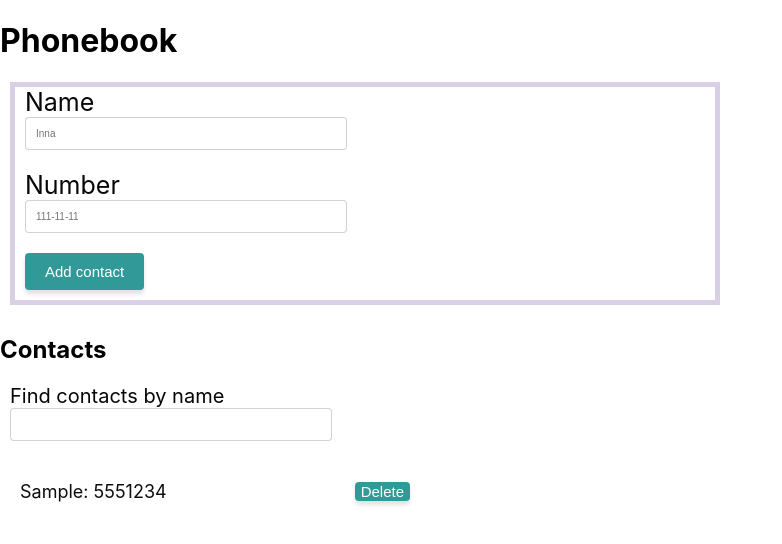
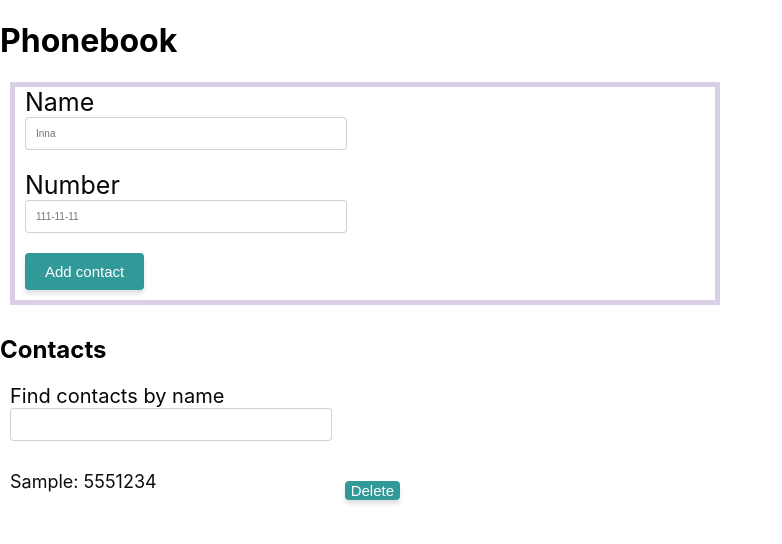
Before and after one commit to 13Inna/goit-react-hw-06-phonebook, a React (Create React App) app: page / in a window 1280 px wide. Both pictures are taken after typing "Sample", "5551234" into the empty fields and a click on the button "Add contact". Shown: the top 544 px of the page, without its empty margins (0-782 px from the left). Built offline with nearby package versions, Linux system fonts and the light colour scheme.

Commit message:
переробила помилки в консолі

```diff
--- a/src/components/Contact/Contact.jsx
+++ b/src/components/Contact/Contact.jsx
@@ -1,30 +0,0 @@
-import PropTypes from 'prop-types';
-import css from './Contact.module.css';
-import { useDispatch } from 'react-redux';
-import { deleteContact } from '../../redux/contactsSlice';
-
-export const Contact = ({ contact }) => {
-  const dispatch = useDispatch();
-  const onDeleteContact = () => dispatch(deleteContact(contact.id));
-
-  return (
-        <div className={css.item} key={contact.id}>
-            <p className={css.info}>
-                {contact.name}: {contact.number}
-            </p>
-            <section className={css.sec_btn}>
-            <button
-                className={css.btn}
-                type="button"
-                onClick={() => onDeleteContact(contact.id)}>
-                Delete
-                </button>
-            </section>
-        </div>
-    )
-};
-
-
-Contact.propTypes = {
-  contact: PropTypes.object,
-};
--- a/src/components/ContactForm/ContactForm.jsx
+++ b/src/components/ContactForm/ContactForm.jsx
@@ -2,29 +2,31 @@ import css from './ContactForm.module.css';
 import { useDispatch, useSelector } from 'react-redux';
 
 import { addContact } from '../../redux/contactsSlice';
-import { getContacts } from '../../redux/selectors';
+
 
 const ContactForm = () => {
   const dispatch = useDispatch();
-  const contacts = useSelector(getContacts);
+  const contacts = useSelector(state => state.contacts);
 
-  const handleSubmit = e => {
-    e.preventDefault();
-    const form = e.target;
-    const name = form.elements.name.value;
-    const number = form.elements.number.value;
-    form.reset();
-    if (contacts.value.find(contact => contact.name.toLowerCase() === name.toLowerCase())) {
+  function handlerSubmit(evt){
+    evt.preventDefault();
+    const form = evt.target;
+    const name = form.name.value;
+    const contact = form.number.value;
+
+    if (contacts.find(contact => contact.name.toLowerCase() === name.toLowerCase())) {
       alert(`${name} is already in contacts`);
       return false;
     }
-    dispatch(addContact(name, number));
-    return true;
-  };
+    dispatch(addContact(name, contact));
+    alert(`${name} is added to the contact list!`);
+
+    form.reset();
+  }
 
 
   return (
-      <form className={css.form} onSubmit={handleSubmit} autoComplete="off">
+      <form className={css.form} onSubmit={handlerSubmit} autoComplete="off">
         <label className={css.label}>
           Name
           <input
@@ -34,7 +36,6 @@ const ContactForm = () => {
             placeholder="Inna"
             pattern="^[a-zA-Zа-яА-Я]+(([' -][a-zA-Zа-яА-Я ])?[a-zA-Zа-яА-Я]*)*$"
             title="Name may contain only letters, apostrophe, dash and spaces. For example Adrian, Jacob Mercer, Charles de Batz de Castelmore d'Artagnan"
-            required
           />
         </label>
         <label className={css.label}>
--- a/src/components/ContactList/ContactList.jsx
+++ b/src/components/ContactList/ContactList.jsx
@@ -1,34 +1,46 @@
-import PropTypes from 'prop-types';
 import css from './ContactList.module.css';
-import { useSelector } from 'react-redux';
+import { useSelector, useDispatch } from 'react-redux';
 import { getContacts, getFilter } from '../../redux/selectors';
-import { Contact } from '../Contact/Contact';
+import { deleteContact } from '../../redux/contactsSlice';
 
-const ContactList = () => {
+export function ContactList() {
   const contacts = useSelector(getContacts);
-  const { input } = useSelector(getFilter);
+  const filterValue = useSelector(getFilter);
 
-  if (!contacts) {
-    return null;
-  }
-  const visibleContacts = contacts.value.filter(contact =>
-    contact.name.includes(input.toLowerCase())
-  );
+  const dispatch = useDispatch();
+
+  const onDeleteContact = evt => {
+    dispatch(deleteContact(evt.target.id));
+    alert(`This contact is delited from your phonebook!`);
+};
+
+
+  const getVisibilityContacts = () => {
+    if (!filterValue || filterValue === '') {
+      return contacts;
+    }
+
+    return contacts.filter(contact =>
+      contact.name.toLowerCase().includes(filterValue)
+    );
+  };
+
+  const visibilityContacts = getVisibilityContacts();
 
   return (
     <ul className={css.list}>
-      {visibleContacts.map(contact => (
+      {visibilityContacts.map(contact => (
         <li className={css.item} key={contact.id}>
-          <Contact contact={contact} />
+            {contact.name}: {contact.number}
+            <button className={css.btn}
+              type="button" id={contact.id} onClick={onDeleteContact}>
+                Delete
+            </button>
         </li>
       ))}
     </ul>
  );
 };
 
-ContactList.propTypes = {
-  contacts: PropTypes.object,
-  input: PropTypes.string,
-};
 
 export default ContactList;
--- a/src/components/ContactList/ContactList.module.css
+++ b/src/components/ContactList/ContactList.module.css
@@ -5,3 +5,32 @@
     font-size: 18px;
     padding: 0;
 }
+
+.item {
+    display: flex;
+    flex-basis: 300px;
+    justify-content: space-between;
+    width: 400px;
+}
+
+
+.btn {
+    display: flex;
+    align-items: center;
+    background-color: rgb(0, 128, 128);
+    box-shadow: 0px 4px 4px rgba(0, 0, 0, 0.15);
+    border-radius: 4px;
+    border: none;
+    outline: none;
+    opacity: 0.8;
+    margin: 10px;
+
+    cursor: pointer;
+    color: rgb(255, 255, 255);
+    font-size: 15px;
+
+}
+
+.btn:hover {
+    transform: scale(1.1);
+}
--- a/src/components/Filter/Filter.jsx
+++ b/src/components/Filter/Filter.jsx
@@ -1,16 +1,14 @@
 import css from './Filter.module.css';
-import { useDispatch, useSelector } from 'react-redux';
-import { addFilter } from '../../redux/filterSlice';
+import { useDispatch, useSelector} from 'react-redux';
+import { setFilterContacts } from '../../redux/filterSlice';
 import { getFilter } from '../../redux/selectors';
 
-const Filter = () => {
+export function Filter(){
   const dispatch = useDispatch();
-  const { input } = useSelector(getFilter);
+  const filterValue = useSelector(getFilter);
 
-  const handleChange = e => {
-    e.preventDefault();
-    const name = e.target.value;
-    dispatch(addFilter(name));
+  const handleChange = evt  => {
+   dispatch(setFilterContacts(evt.target.value));
   };
 
   return (
@@ -22,7 +20,7 @@ const Filter = () => {
         autoComplete="off"
         onChange={handleChange}
         name="name"
-        value={input}
+        value={filterValue}
       />
     </label>
   );
--- a/src/redux/contactsSlice.js
+++ b/src/redux/contactsSlice.js
@@ -1,30 +1,31 @@
-import { createSlice, nanoid } from '@reduxjs/toolkit';
-
-const initialState = { value: [] };
+import { createSlice} from '@reduxjs/toolkit';
+import { nanoid } from 'nanoid';
+const initialStateContacts = [];
 
 const contactsSlice = createSlice({
   name: 'contacts',
-  initialState,
+  initialState: initialStateContacts,
   reducers: {
     addContact: {
       reducer(state, action) {
-        state.value.push(action.payload);
+        state.push(action.payload);
       },
       prepare(name, number) {
         return {
           payload: {
+            id: nanoid(),
             name,
             number,
-            id: nanoid(),
           },
         };
       },
     },
-    deleteContact(state, action) {
-      const index = state.value.findIndex(
-        contact => contact.id === action.payload
-      );
-      state.value.splice(index, 1);
+    deleteContact: {
+      reducer(state, action) {
+        const index = state.findIndex(
+          task => task.id === action.payload);
+        state.splice(index, 1);
+      },
     },
   },
 });
--- a/src/redux/filterSlice.js
+++ b/src/redux/filterSlice.js
@@ -1,19 +1,17 @@
 import { createSlice } from '@reduxjs/toolkit';
-const initialState = {
-  input: '',
-};
+const initialStateFilters = {filter: ''};
 
-export const filterSlice = createSlice({
-  name: 'filter',
-  initialState,
+const filtersSlice = createSlice({
+  name: 'filters',
+  initialState: initialStateFilters,
   reducers: {
-    addFilter: {
+     setFilterContacts: {
       reducer(state, action) {
-        state.input = action.payload;
+        state.filter = action.payload;
       },
     },
   },
 });
 
-export const { addFilter } = filterSlice.actions;
-export const filterReducer = filterSlice.reducer;
+export const { setFilterContacts } = filtersSlice.actions;
+export const filtersReducer = filtersSlice.reducer;
--- a/src/redux/selectors.js
+++ b/src/redux/selectors.js
@@ -1,2 +1,2 @@
 export const getContacts = state => state.contacts;
-export const getFilter = state => state.filter;
+export const getFilter = state => state.filters.filter;
--- a/src/redux/store.js
+++ b/src/redux/store.js
@@ -1,6 +1,5 @@
 import { configureStore } from '@reduxjs/toolkit';
-import { filterReducer } from './filterSlice.js';
-import { contactsReducer } from './contactsSlice';
+import { combineReducers } from 'redux';
 import {
   FLUSH,
   PAUSE,
@@ -12,26 +11,30 @@ import {
   REHYDRATE,
 } from 'redux-persist';
 import storage from 'redux-persist/lib/storage';
+import { contactsReducer } from './contactsSlice';
+import { filtersReducer } from './filterSlice.js';
 
 const persistConfig = {
   key: 'root',
   storage,
+  whitelist: ['contacts'],
 };
 
-const persistedContacts = persistReducer(persistConfig, contactsReducer);
+const reducers = combineReducers({
+  contacts: contactsReducer,
+  filters: filtersReducer,
+});
+
+
+const persistedReducer = persistReducer(persistConfig, reducers);
 
 export const store = configureStore({
-  reducer: {
-    filter: filterReducer,
-    contacts: persistedContacts,
-  },
-  middleware(getDefaultMiddleware) {
-    return getDefaultMiddleware({
+  reducer: persistedReducer,
+  middleware: getDefaultMiddleware =>
+    getDefaultMiddleware({
       serializableCheck: {
-        ignoreActions: [FLUSH, REHYDRATE, PAUSE, PERSIST, PURGE, REGISTER],
+        ignoredActions: [FLUSH, REHYDRATE, PAUSE, PERSIST, PURGE, REGISTER],
       },
-    });
-  },
+    }),
 });
-
 export const persistor = persistStore(store);
```
